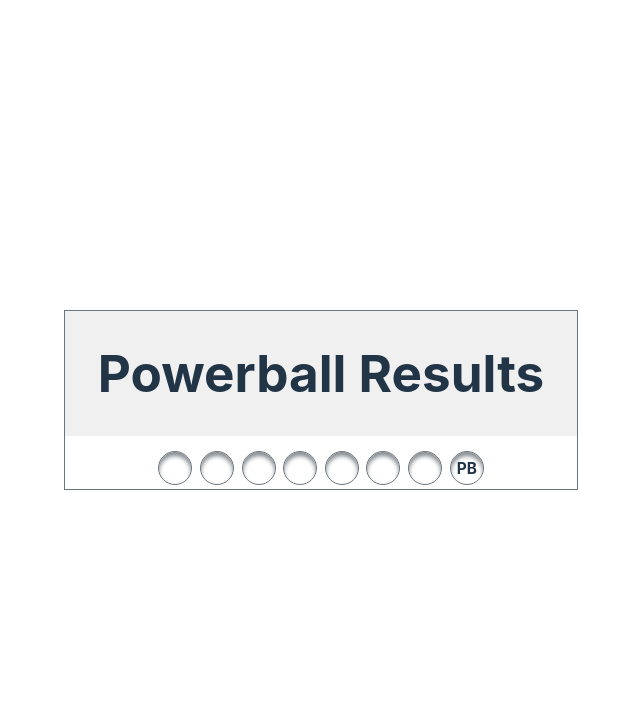
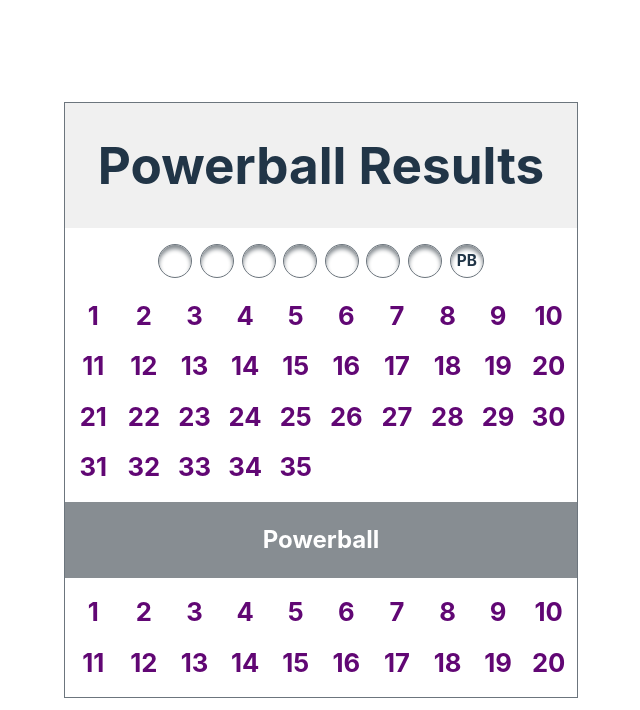
Before and after one commit to praneethwelideniya/the-lott-coding-test, a React (Vite) app: page / in a window 1280 px wide. Shown: the top 710 px of the page, without its empty margins (319-959 px from the left). Built offline with nearby package versions, Linux system fonts and the light colour scheme.

Commit message:
Squre component implementation for show numbers

```diff
--- a/src/App.css
+++ b/src/App.css
@@ -27,6 +27,25 @@
   position: relative;
 }
 
+.button-container {
+  display: flex;
+  justify-content: flex-end;
+  align-items: center;
+}
+
+.results-grid {
+  display: grid;
+  grid-template-columns: repeat(10, minmax(0, 1fr));
+  gap: 2px;
+  padding: 10px 4px;
+}
+
+.power-ball-text {
+  width: 100%;
+  background-color: #878d92;
+  color: #ffffff;
+  font-weight: bold;
+}
 /* Large devices such as laptops (1024px and up) */
 @media only screen and (min-width: 1024px) {
   .result-container {
--- a/src/App.tsx
+++ b/src/App.tsx
@@ -1,11 +1,14 @@
 import { useState } from "react";
 import "./App.css";
 import {
+  PRIMARY_NUMBERS,
   PRIMARY_WINNING_NUMBERS,
   ResultType,
+  SECONDARY_NUMBERS,
   SECONDARY_WINNING_NUMBERS,
 } from "./constants";
 import Circle from "./components/Circle";
+import Squre from "./components/Squre";
 
 const defaultPrimaryNumbers = Array(PRIMARY_WINNING_NUMBERS).fill(undefined);
 const defaultSecondaryNumbers = Array(SECONDARY_WINNING_NUMBERS).fill(
@@ -45,6 +48,29 @@ function App() {
           />
         ))}
       </div>
+      {/* Primary Numbers List */}
+      <div className="results-grid">
+        {Array.from({ length: PRIMARY_NUMBERS }).map((_, index) => (
+          <Squre
+            value={index + 1}
+            isSelected={primaryNumbers.includes(index + 1)}
+            key={index}
+          />
+        ))}
+      </div>
+      <div className="power-ball-text">
+        <h2>Powerball</h2>
+      </div>
+      {/* Secondary Numbers List */}
+      <div className="results-grid">
+        {Array.from({ length: SECONDARY_NUMBERS }).map((_, index) => (
+          <Squre
+            value={index + 1}
+            isSelected={secondaryNumbers.includes(index + 1)}
+            key={index}
+          />
+        ))}
+      </div>
     </div>
   );
 }
--- /dev/null
+++ b/src/components/Squre.css
@@ -0,0 +1,42 @@
+.squre-container {
+  aspect-ratio: 1/1;
+  align-content: center;
+}
+
+.sub-container {
+  align-content: center;
+  justify-content: center;
+  position: relative;
+}
+
+.cross {
+  position: absolute;
+  width: 100%;
+  height: 100%;
+  display: flex;
+  align-items: center;
+  justify-content: center;
+  opacity: 0.1;
+  top: 0;
+  left: 0;
+}
+
+.value-number {
+  color: #610774;
+  font-size: 4vw;
+  font-weight: bold;
+}
+
+/* Large devices such as laptops (1024px and up) */
+@media only screen and (min-width: 1024px) {
+  .value-number {
+    font-size: 3vw;
+  }
+}
+
+/* Largest devices such as desktops (1280px and up) */
+@media only screen and (min-width: 1280px) {
+  .value-number {
+    font-size: 2vw;
+  }
+}
--- /dev/null
+++ b/src/components/Squre.tsx
@@ -0,0 +1,29 @@
+import React from "react";
+import { ImCross } from "react-icons/im";
+import "./Squre.css";
+import { ThemedColors } from "../constants";
+
+interface SqureProps {
+  value: number;
+  isSelected: boolean;
+}
+
+const Squre: React.FC<SqureProps> = ({ value, isSelected }) => {
+  return (
+    <div
+      className="squre-container"
+      style={{
+        backgroundColor: isSelected ? ThemedColors.background_2 : undefined,
+      }}
+      data-testid="squreContainer"
+    >
+      <div className="sub-container">
+        {isSelected && <ImCross className="cross" data-testid="crossIcon" />}
+
+        <div className="value-number">{value}</div>
+      </div>
+    </div>
+  );
+};
+
+export default Squre;
```
Also changed, not shown: 1 other file (tests, documents, lock files or other folders).
